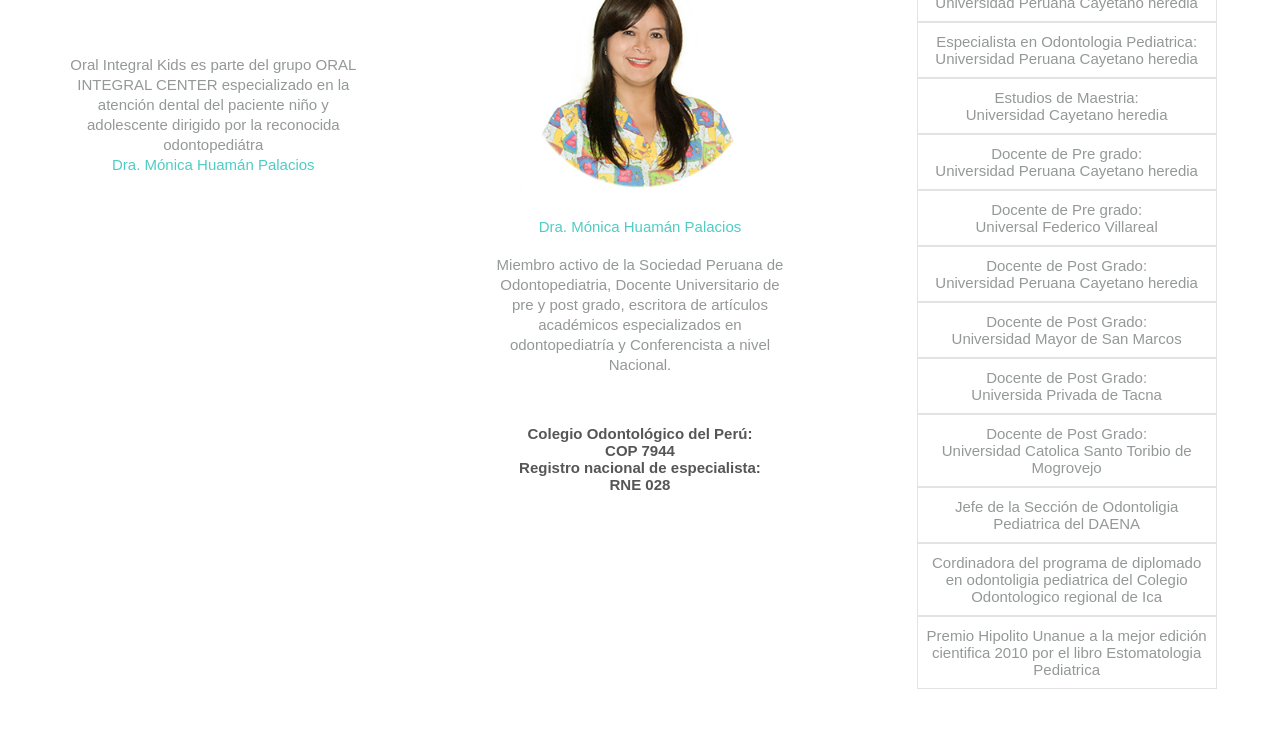
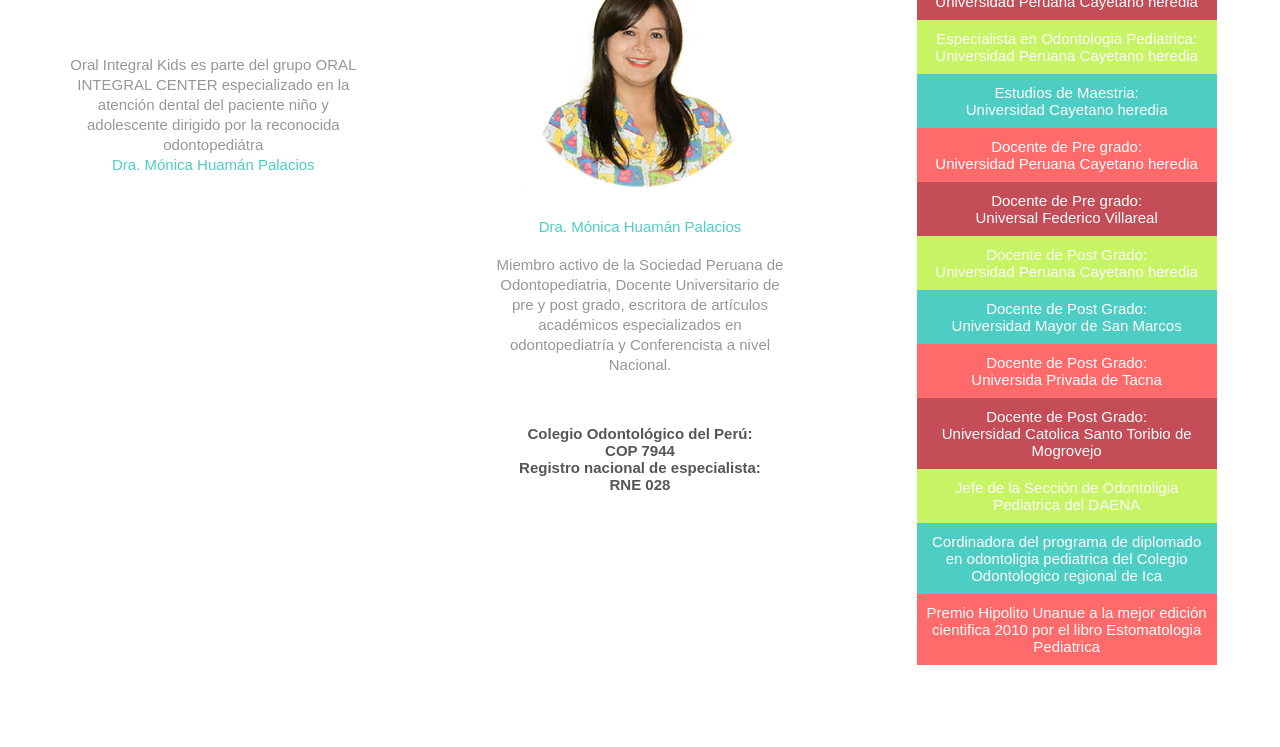
Before and after one commit to idealab-pe/oralintegralkids, a website with bundled scripts: page index.html in a window 1280 px wide. Shown: the part 681-1428 px from the top of the page. Built offline with nearby package versions, Linux system fonts and the light colour scheme.

Commit message:
fixed: columna de nosotros

```diff
--- a/index.html
+++ b/index.html
@@ -218,18 +218,18 @@
 		</div>
 		<div class="nosotros-section">
 			<ul class="especialidades">
-				<li>Estudios de Post Grado:<br> Universidad Peruana Cayetano heredia</li>
-				<li>Especialista en Odontologia Pediatrica:<br>Universidad Peruana Cayetano heredia</li>
-				<li>Estudios de Maestria:<br>Universidad Cayetano heredia</li>
-				<li>Docente de Pre grado:<br>Universidad Peruana Cayetano heredia</li>
-				<li>Docente de Pre grado:<br>Universal Federico Villareal</li>
-				<li>Docente de Post Grado:<br>Universidad Peruana Cayetano heredia</li>
-				<li>Docente de Post Grado:<br>Universidad Mayor de San Marcos</li>
-				<li>Docente de Post Grado:<br>Universida Privada de Tacna</li>
-				<li>Docente de Post Grado:<br>Universidad Catolica Santo Toribio de Mogrovejo</li>
-				<li>Jefe de la Sección de Odontoligia Pediatrica del DAENA</li>
-				<li>Cordinadora del programa de diplomado en odontoligia pediatrica del Colegio Odontologico regional de Ica</li>
-				<li>Premio Hipolito Unanue a la mejor edición cientifica 2010 por el libro Estomatologia Pediatrica</li>
+				<li class="box-uva">Estudios de Post Grado:<br> Universidad Peruana Cayetano heredia</li>
+				<li class="box-limon">Especialista en Odontologia Pediatrica:<br>Universidad Peruana Cayetano heredia</li>
+				<li class="box-celeste">Estudios de Maestria:<br>Universidad Cayetano heredia</li>
+				<li class="box-rosa">Docente de Pre grado:<br>Universidad Peruana Cayetano heredia</li>
+				<li class="box-uva">Docente de Pre grado:<br>Universal Federico Villareal</li>
+				<li class="box-limon">Docente de Post Grado:<br>Universidad Peruana Cayetano heredia</li>
+				<li class="box-celeste">Docente de Post Grado:<br>Universidad Mayor de San Marcos</li>
+				<li class="box-rosa">Docente de Post Grado:<br>Universida Privada de Tacna</li>
+				<li class="box-uva">Docente de Post Grado:<br>Universidad Catolica Santo Toribio de Mogrovejo</li>
+				<li class="box-limon">Jefe de la Sección de Odontoligia Pediatrica del DAENA</li>
+				<li class="box-celeste">Cordinadora del programa de diplomado en odontoligia pediatrica del Colegio Odontologico regional de Ica</li>
+				<li class="box-rosa">Premio Hipolito Unanue a la mejor edición cientifica 2010 por el libro Estomatologia Pediatrica</li>
 			</ul>
 		</div>
 	</section>
--- a/js/bundle.js
+++ b/js/bundle.js
@@ -1400,7 +1400,7 @@ process.chdir = function (dir) {
 //import './navbar/index.js'
 require('./navbar/index.js');
 require('./slider/index.js');
-}).call(this,require("rH1JPG"),typeof self !== "undefined" ? self : typeof window !== "undefined" ? window : {},require("buffer").Buffer,arguments[3],arguments[4],arguments[5],arguments[6],"/fake_765439e0.js","/")
+}).call(this,require("rH1JPG"),typeof self !== "undefined" ? self : typeof window !== "undefined" ? window : {},require("buffer").Buffer,arguments[3],arguments[4],arguments[5],arguments[6],"/fake_abd0ae2c.js","/")
 },{"./navbar/index.js":6,"./slider/index.js":7,"buffer":2,"rH1JPG":4}],6:[function(require,module,exports){
 (function (process,global,Buffer,__argument0,__argument1,__argument2,__argument3,__filename,__dirname){
 (function () {
--- a/src/scss/_index_nosotros.scss
+++ b/src/scss/_index_nosotros.scss
@@ -60,8 +60,9 @@
 	}
 
 	.especialidades li {
-		border: 1px solid #E3E3E3;
-		color: #949899;
+		/*border: 1px solid #E3E3E3;*/
+		/*color: #949899;*/
+		color: white;
 		padding: 10px 8px;
 		text-align: center;
 	}
--- a/src/scss/_theme.scss
+++ b/src/scss/_theme.scss
@@ -16,6 +16,22 @@ $footer-BackgroundColor: $colorAceituna;
 
 $altoMenu : 57px;
 
+.box-uva {
+	background-color: $colorUva;
+}
+
+.box-limon {
+	background-color: $colorLimon;
+}
+
+.box-celeste {
+	background-color: $colorCeleste;
+}
+
+.box-rosa {
+	background-color: $colorRosa;
+}
+
 body {
 	color: #575656;
 	font-size: 15px;
```
Also changed, not shown: css/bundle.css.
